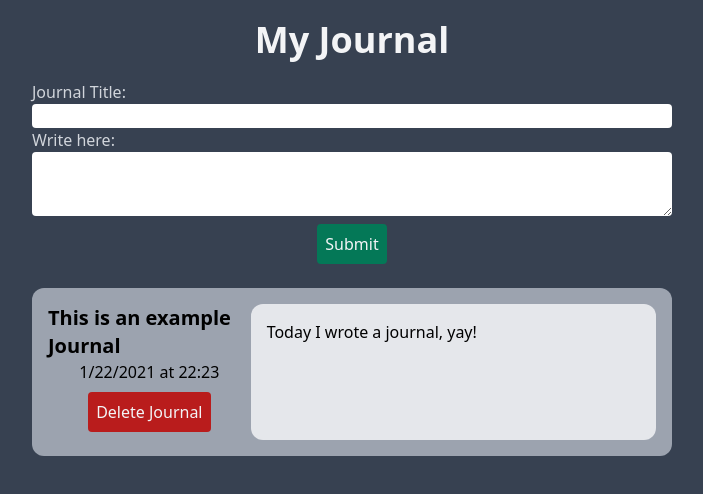
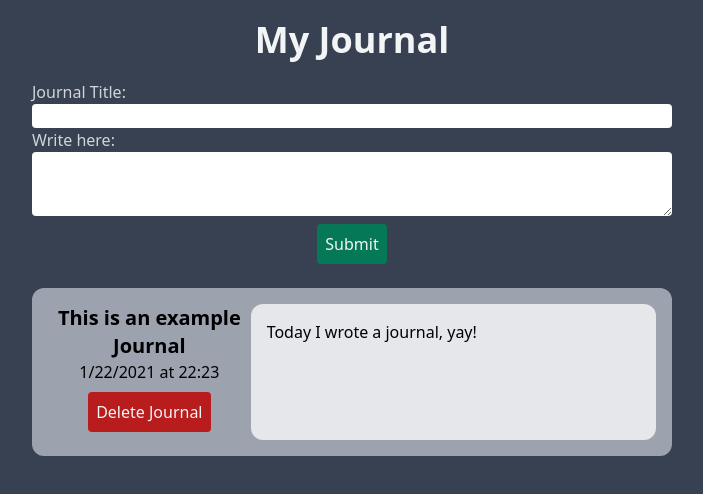
Before and after one commit to KyleMcKell/React-Journal, a React (Create React App) app: page / in a window 1280 px wide. Shown: the top 494 px of the page, without its empty margins (288-991 px from the left). Built offline with nearby package versions, Linux system fonts and the light colour scheme.

Commit message:
fixed the title bugs

```diff
--- a/src/components/JournalEntry.js
+++ b/src/components/JournalEntry.js
@@ -8,8 +8,10 @@
 
 	return (
 		<div className="rounded-xl flex justify-between bg-gray-400 m-4 p-4 w-1/2">
-			<div className="flex flex-col items-center w-1/3">
-				<h2 className="font-semibold text-xl">{title}</h2>
+			<div className="flex flex-col items-center justify-center w-1/3">
+				<h2 className="w-full text-center font-semibold text-xl break-words">
+					{title}
+				</h2>
 				<h3>{date}</h3>
 				<JournalDelete handleDelete={() => handleDelete(entry)} />
 			</div>
```
